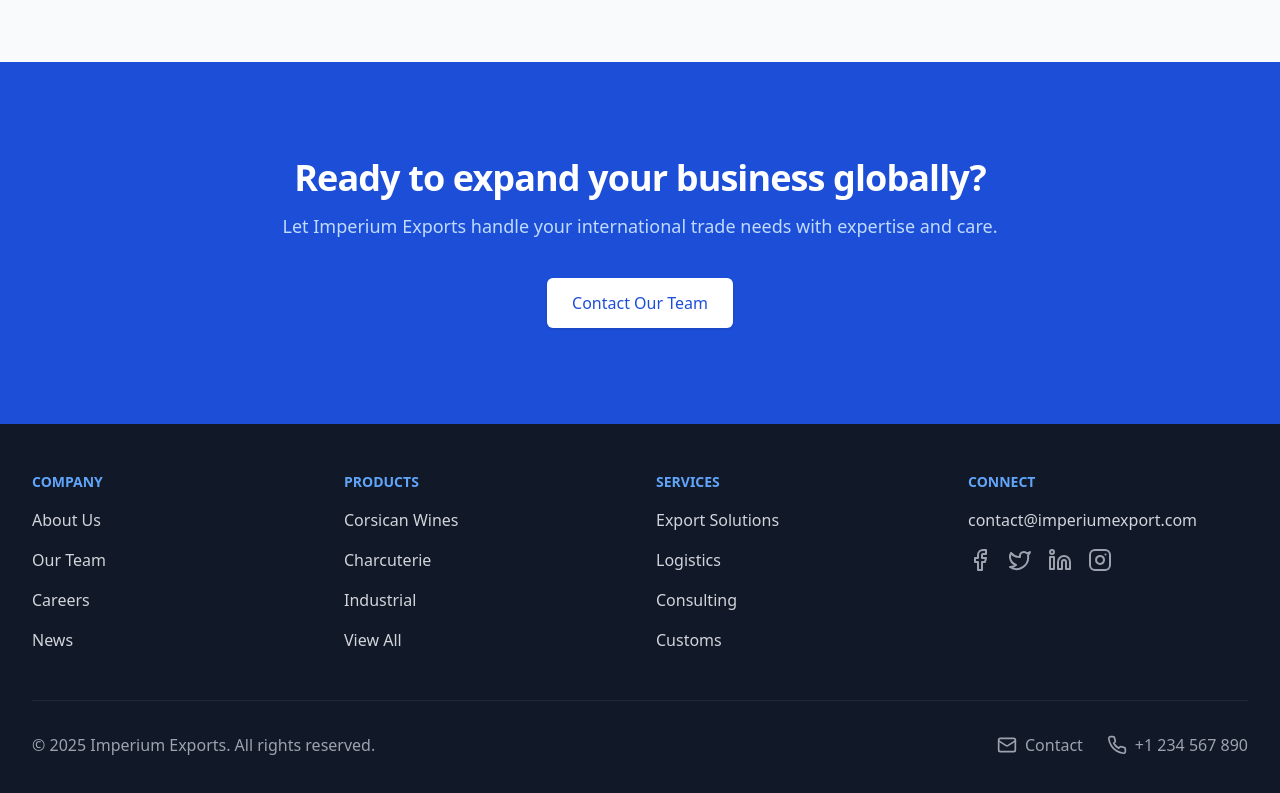
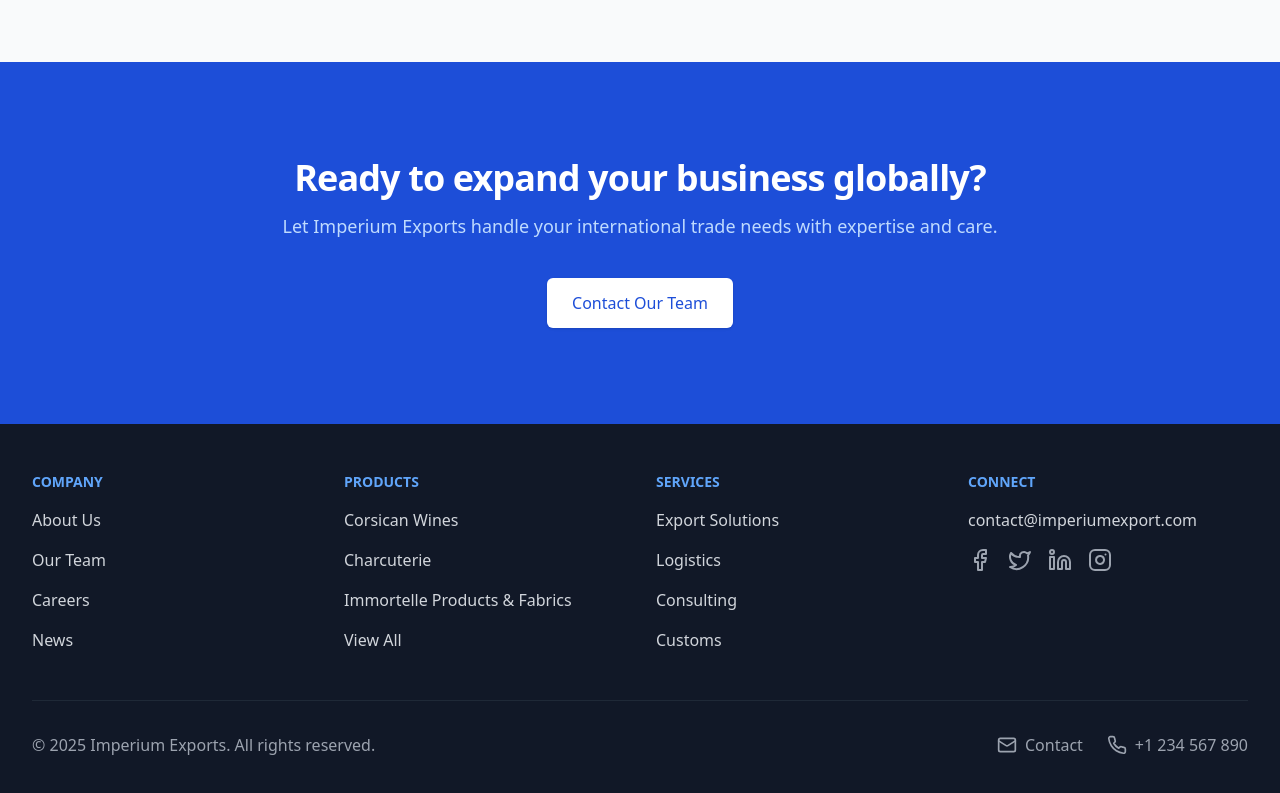
Before and after one commit to enzodennipv/imperium-exports-site, a Next.js app: page / in a window 1280 px wide. Shown: the part 2088-2881 px from the top of the page. Built offline with nearby package versions, Linux system fonts and the light colour scheme.

Commit message:
Initial commit for deployment

```diff
--- a/app/footer.jsx
+++ b/app/footer.jsx
@@ -22,7 +22,7 @@ export default function Footer() {
             <ul className="mt-4 space-y-4">
               <li><Link href="/products#wines" className="text-base text-gray-300 hover:text-white">Corsican Wines</Link></li>
               <li><Link href="/products#charcuterie" className="text-base text-gray-300 hover:text-white">Charcuterie</Link></li>
-              <li><Link href="/products#Immortelle Products & Fabrics" className="text-base text-gray-300 hover:text-white">Industrial</Link></li>
+              <li><Link href="/products#Immortelle Products & Fabrics" className="text-base text-gray-300 hover:text-white">Immortelle Products & Fabrics</Link></li>
               <li><Link href="/products" className="text-base text-gray-300 hover:text-white">View All</Link></li>
             </ul>
           </div>
```
